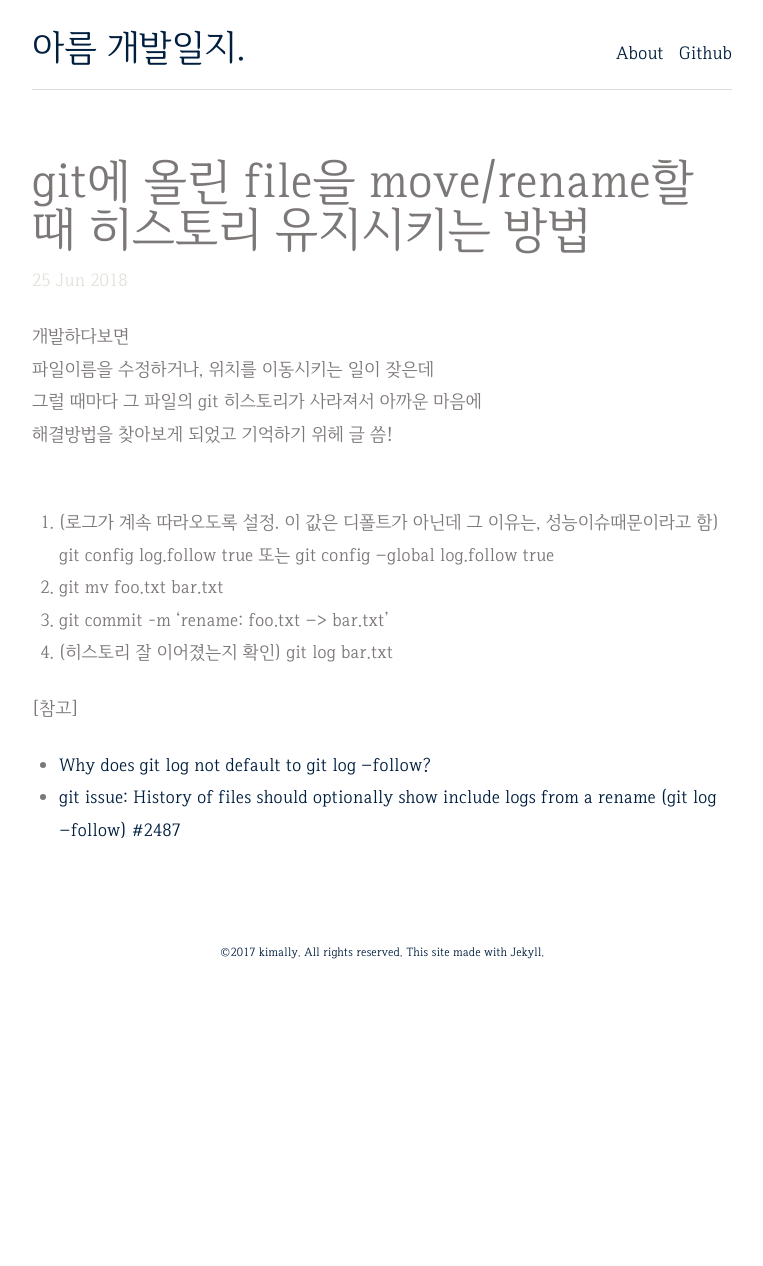
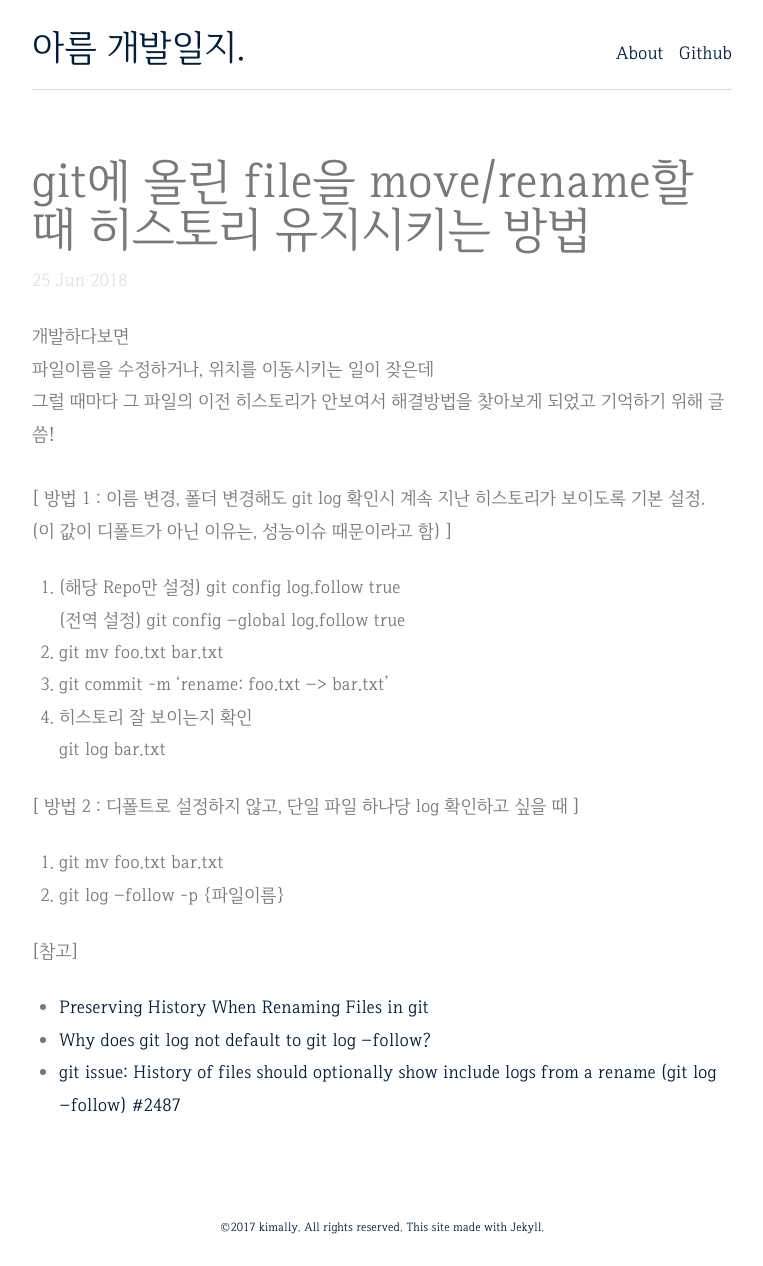
Before and after one commit to LumiLoves/lumiloves.github.io, a Jekyll site: the page built from _posts/2018-06-25-how-to-keep-file-history-when-renaming-or-moving.md, in a window 1280 px wide. Shown: the whole page, without its empty margins (258-1021 px from the left). Built offline with Jekyll 4.4.1, drawn with Linux system fonts in a browser that asks for light colours; before the commit the page ends 991 px from its top, so only the background shows below that.

Commit message:
Update 2018-06-25-how-to-keep-file-history-when-renaming-or-moving.md

```diff
--- a/_posts/2018-06-25-how-to-keep-file-history-when-renaming-or-moving.md
+++ b/_posts/2018-06-25-how-to-keep-file-history-when-renaming-or-moving.md
@@ -7,15 +7,24 @@ tag: [ git ]
 
 개발하다보면
 파일이름을 수정하거나, 위치를 이동시키는 일이 잦은데
-그럴 때마다 그 파일의 git 히스토리가 사라져서 아까운 마음에
-해결방법을 찾아보게 되었고 기억하기 위헤 글 씀!
+그럴 때마다 그 파일의 이전 히스토리가 안보여서
+해결방법을 찾아보게 되었고 기억하기 위해 글 씀!
 <br>
 <br>
-1. (로그가 계속 따라오도록 설정. 이 값은 디폴트가 아닌데 그 이유는, 성능이슈때문이라고 함) git config log.follow true 또는 git config --global log.follow true
+[ 방법 1 : 이름 변경, 폴더 변경해도 git log 확인시 계속 지난 히스토리가 보이도록 기본 설정. (이 값이 디폴트가 아닌 이유는, 성능이슈 때문이라고 함) ]
+1. (해당 Repo만 설정)  git config log.follow true<br>
+  (전역 설정) git config --global log.follow true<br>
 2. git mv foo.txt bar.txt
 3. git commit -m 'rename: foo.txt --> bar.txt'
-4. (히스토리 잘 이어졌는지 확인) git log bar.txt
+4. 히스토리 잘 보이는지 확인<br>
+    git log bar.txt
+
+[ 방법 2 : 디폴트로 설정하지 않고, 단일 파일 하나당 log 확인하고 싶을 때 ]
+1. git mv foo.txt bar.txt
+2. git log --follow -p {파일이름}
+
 
 [참고]
+* [Preserving History When Renaming Files in git](http://thisbythem.com/blog/preserving-history-when-renaming-files-in-git/)
 * [Why does git log not default to git log --follow?](https://stackoverflow.com/questions/12150899/why-does-git-log-not-default-to-git-log-follow/32039661)
 * [git issue: History of files should optionally show include logs from a rename (git log --follow) #2487](https://github.com/gogs/gogs/issues/2487)
```
